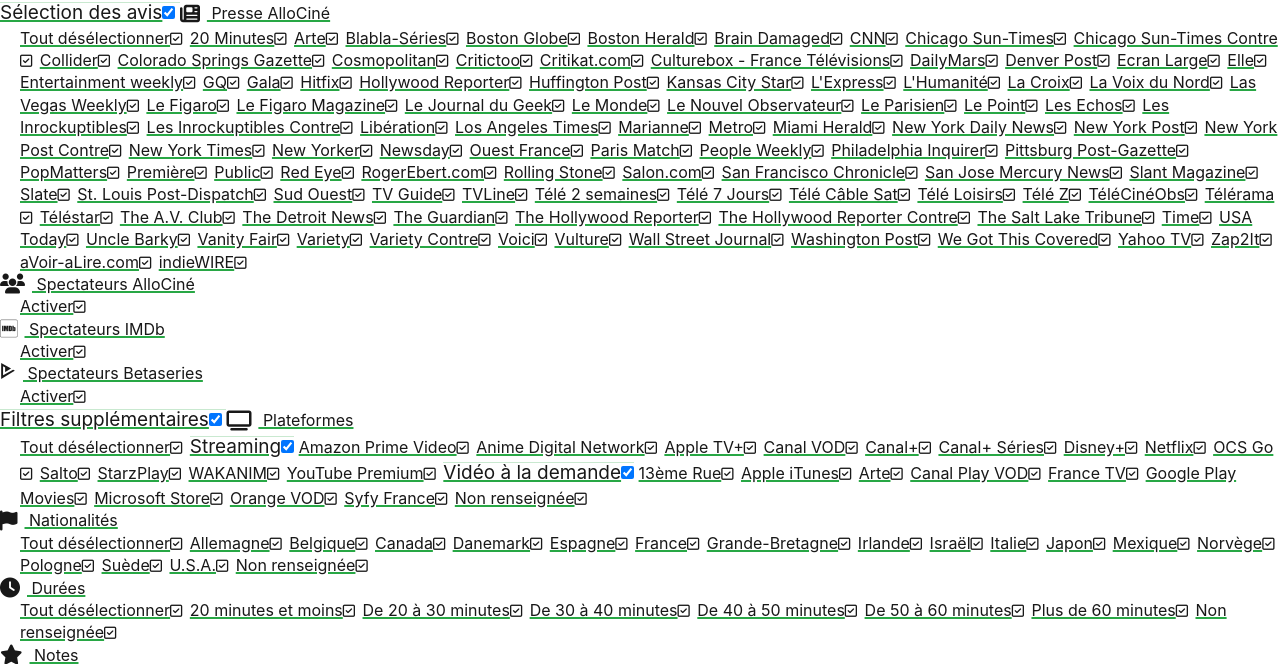
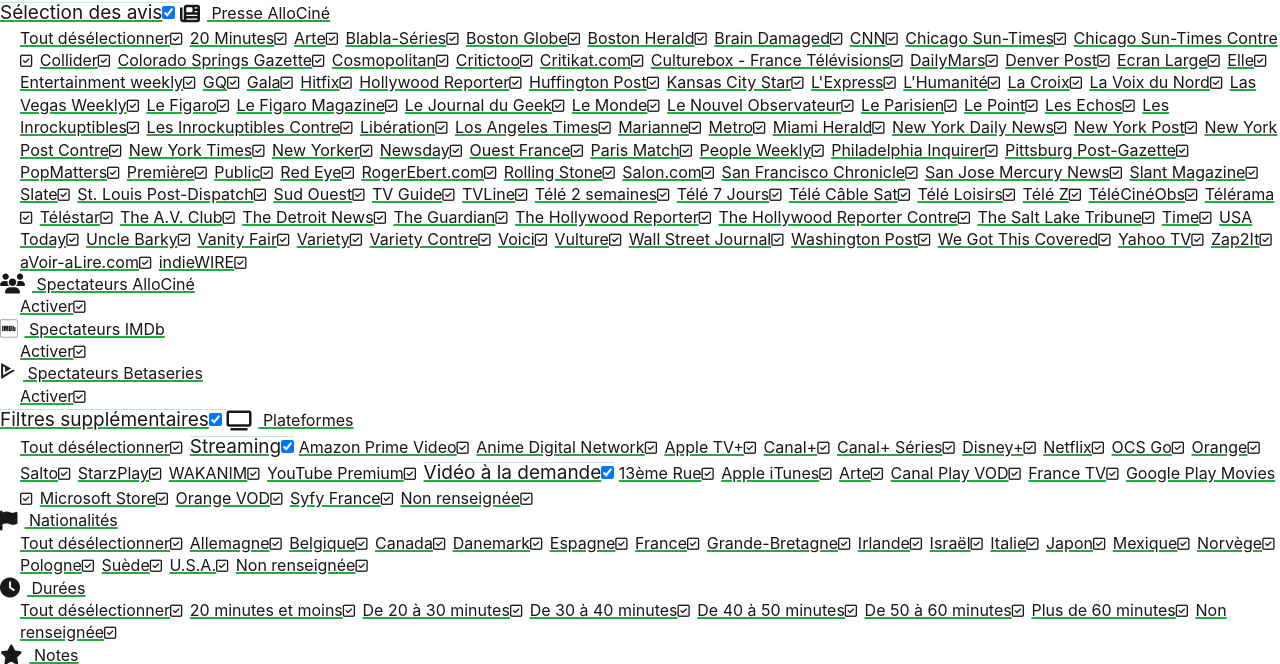
Before and after one commit to pierrevano/yaquoicommeserie, a plain HTML site: page index.html in a window 1280 px wide. Shown: the top 664 px of the page. Drawn offline with nearby package versions, Linux system fonts and the light colour scheme; some packages are replaced by stand-ins of ours; a script that the page names is missing.

Commit message:
update code

```diff
--- a/index.html
+++ b/index.html
@@ -213,12 +213,12 @@
                     <li class="networkButton"><a href="#">Amazon Prime Video<span><input id="networkButton1" type="checkbox" checked="checked"><label for="networkButton1"></label></span></a></li>
                     <li class="networkButton"><a href="#">Anime Digital Network<span><input id="networkButton2" type="checkbox" checked="checked"><label for="networkButton2"></label></span></a></li>
                     <li class="networkButton"><a href="#">Apple TV+<span><input id="networkButton3" type="checkbox" checked="checked"><label for="networkButton3"></label></span></a></li>
-                    <li class="networkButton"><a href="#">Canal VOD<span><input id="networkButton4" type="checkbox" checked="checked"><label for="networkButton4"></label></span></a></li>
-                    <li class="networkButton"><a href="#">Canal+<span><input id="networkButton5" type="checkbox" checked="checked"><label for="networkButton5"></label></span></a></li>
-                    <li class="networkButton"><a href="#">Canal+ Séries<span><input id="networkButton6" type="checkbox" checked="checked"><label for="networkButton6"></label></span></a></li>
-                    <li class="networkButton"><a href="#">Disney+<span><input id="networkButton7" type="checkbox" checked="checked"><label for="networkButton7"></label></span></a></li>
-                    <li class="networkButton"><a href="#">Netflix<span><input id="networkButton8" type="checkbox" checked="checked"><label for="networkButton8"></label></span></a></li>
-                    <li class="networkButton"><a href="#">OCS Go<span><input id="networkButton9" type="checkbox" checked="checked"><label for="networkButton9"></label></span></a></li>
+                    <li class="networkButton"><a href="#">Canal+<span><input id="networkButton4" type="checkbox" checked="checked"><label for="networkButton4"></label></span></a></li>
+                    <li class="networkButton"><a href="#">Canal+ Séries<span><input id="networkButton5" type="checkbox" checked="checked"><label for="networkButton5"></label></span></a></li>
+                    <li class="networkButton"><a href="#">Disney+<span><input id="networkButton6" type="checkbox" checked="checked"><label for="networkButton6"></label></span></a></li>
+                    <li class="networkButton"><a href="#">Netflix<span><input id="networkButton7" type="checkbox" checked="checked"><label for="networkButton7"></label></span></a></li>
+                    <li class="networkButton"><a href="#">OCS Go<span><input id="networkButton8" type="checkbox" checked="checked"><label for="networkButton8"></label></span></a></li>
+                    <li class="networkButton"><a href="#">Orange<span><input id="networkButton9" type="checkbox" checked="checked"><label for="networkButton9"></label></span></a></li>
                     <li class="networkButton"><a href="#">Salto<span><input id="networkButton10" type="checkbox" checked="checked"><label for="networkButton10"></label></span></a></li>
                     <li class="networkButton"><a href="#">StarzPlay<span><input id="networkButton11" type="checkbox" checked="checked"><label for="networkButton11"></label></span></a></li>
                     <li class="networkButton"><a href="#">WAKANIM<span><input id="networkButton12" type="checkbox" checked="checked"><label for="networkButton12"></label></span></a></li>
```
Also changed, not shown: assets/js/data.json, assets/sh/seriesIds.txt.
